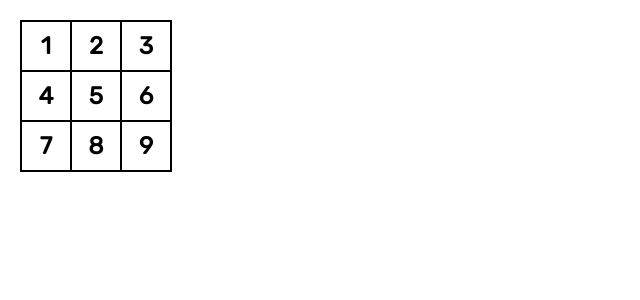
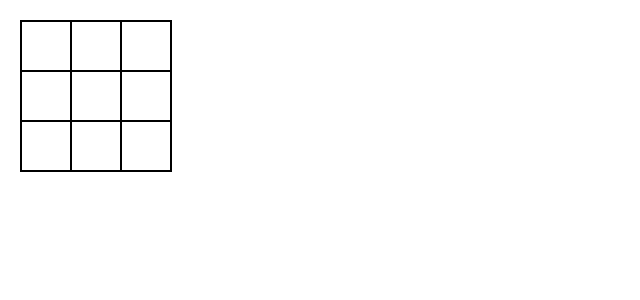
Before and after one commit to BirushaNdegeya/tic-tac-toe, a React (Vite) app: page / in a window 1280 px wide. Shown: the top 300 px of the page, without its empty margins (0-640 px from the left). Built offline with nearby package versions, Linux system fonts and the light colour scheme.

Commit message:
update
update

```diff
--- a/src/components/Board.jsx
+++ b/src/components/Board.jsx
@@ -6,19 +6,19 @@
       <React.Fragment>
          <div className="container">
             <div className="board-row">
-               <Square value={"1"} />
-               <Square value={"2"} />
-               <Square value={"3"} />
+               <Square />
+               <Square />
+               <Square />
             </div>
             <div className="board-row">
-               <Square value={"4"} />
-               <Square value={"5"} />
-               <Square value={"6"} />
+               <Square />
+               <Square />
+               <Square />
             </div>
             <div className="board-row">
-               <Square value={"7"} />
-               <Square value={"8"} />
-               <Square value={"9"} />
+               <Square />
+               <Square />
+               <Square />
             </div>
          </div>
       </React.Fragment>
--- a/src/components/Square.jsx
+++ b/src/components/Square.jsx
@@ -1,9 +1,10 @@
-import React from "react";
+import React, { useState } from "react";
 
-const Square = ( { value } ) => {
+const Square = () => {
+   const [value, setValue] = useState(null);
 
    const handleClick = () => {
-      console.log(`Clicked the button number ${value}`);
+      setValue("X");
    }
 
    return (
```
